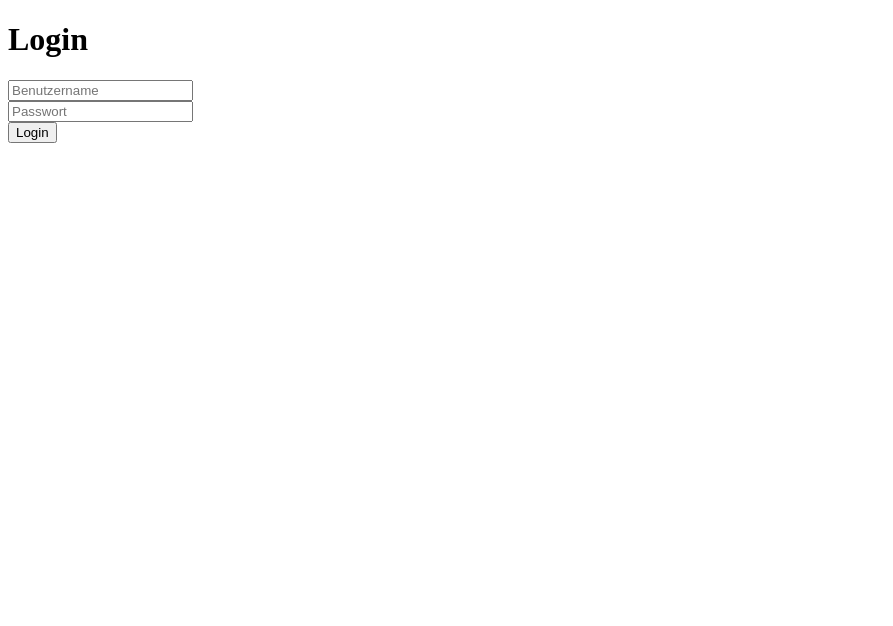
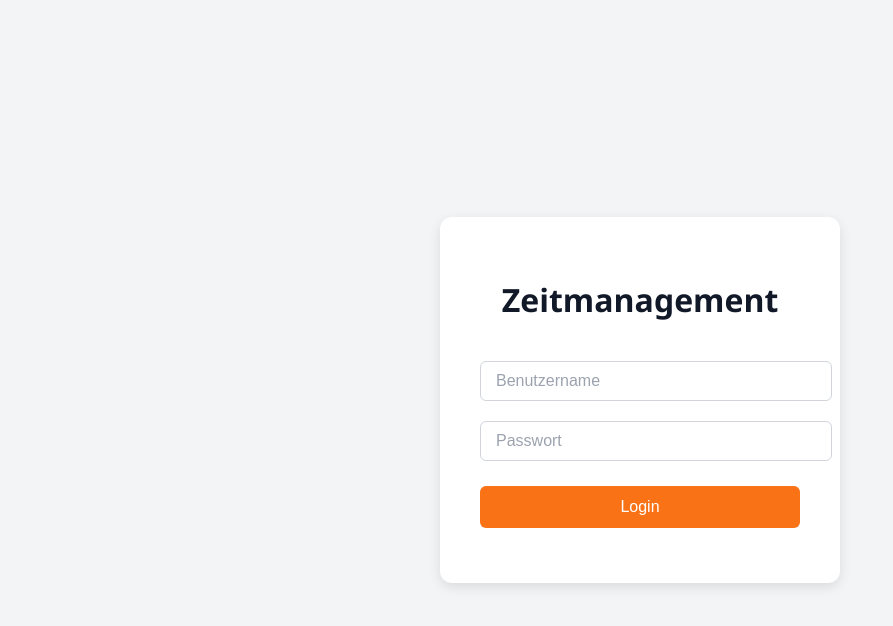
Before and after one commit to alessandrobolte/zeitmanagement-swl, a website: page login.html in a window 1280 px wide. Shown: the whole page, without its empty margins (0-893 px from the left). Drawn offline with Linux system fonts and the light colour scheme.

Commit message:
Update login.html

```diff
--- a/login.html
+++ b/login.html
@@ -3,17 +3,130 @@
 <head>
   <meta charset="UTF-8">
   <title>Login - Zeitmanagement</title>
+  <link rel="stylesheet" href="style.css">
+  <style>
+    /* Container zentrieren */
+    body {
+      display: flex;
+      justify-content: center;
+      align-items: center;
+      height: 100vh;
+      font-family: 'Segoe UI', sans-serif;
+      margin: 0;
+      transition: background-color 0.3s, color 0.3s;
+    }
+
+    .login-container {
+      padding: 40px;
+      border-radius: 12px;
+      width: 320px;
+      text-align: center;
+      transition: background-color 0.3s, color 0.3s;
+    }
+
+    h1 {
+      margin-bottom: 30px;
+      font-size: 2rem;
+    }
+
+    .input-field {
+      width: 100%;
+      padding: 10px 15px;
+      margin: 10px 0;
+      border-radius: 6px;
+      border: 1px solid;
+      font-size: 1rem;
+      transition: background-color 0.3s, color 0.3s, border-color 0.3s;
+    }
+
+    .input-field::placeholder {
+      color: #9ca3af;
+    }
+
+    .btn {
+      width: 100%;
+      padding: 12px;
+      margin-top: 15px;
+      border: none;
+      border-radius: 6px;
+      font-size: 1rem;
+      cursor: pointer;
+      transition: background-color 0.2s;
+    }
+
+    .error-message {
+      margin-top: 15px;
+      font-size: 0.9rem;
+    }
+
+    /* Dark Mode */
+    body.dark {
+      background-color: #1f2937;
+      color: #ffffff;
+    }
+    body.dark .login-container {
+      background-color: #111827;
+    }
+    body.dark .input-field {
+      background-color: #1f2937;
+      border-color: #374151;
+      color: #ffffff;
+    }
+    body.dark .btn {
+      background-color: #f97316;
+      color: #ffffff;
+    }
+    body.dark .btn:hover {
+      background-color: #ea580c;
+    }
+    body.dark .error-message {
+      color: #f87171;
+    }
+
+    /* Light Mode */
+    body.light {
+      background-color: #f3f4f6;
+      color: #111827;
+    }
+    body.light .login-container {
+      background-color: #ffffff;
+      box-shadow: 0 4px 12px rgba(0,0,0,0.1);
+    }
+    body.light .input-field {
+      background-color: #ffffff;
+      border-color: #d1d5db;
+      color: #111827;
+    }
+    body.light .btn {
+      background-color: #f97316;
+      color: #ffffff;
+    }
+    body.light .btn:hover {
+      background-color: #ea580c;
+    }
+    body.light .error-message {
+      color: #dc2626;
+    }
+  </style>
 </head>
 <body>
-  <h1>Login</h1>
-  <form id="loginForm">
-    <input type="text" id="username" placeholder="Benutzername" required><br>
-    <input type="password" id="password" placeholder="Passwort" required><br>
-    <button type="submit">Login</button>
-  </form>
-  <p id="message" style="color:red;"></p>
+
+  <div class="login-container">
+    <h1>Zeitmanagement</h1>
+    <form id="loginForm">
+      <input type="text" id="username" placeholder="Benutzername" required class="input-field">
+      <input type="password" id="password" placeholder="Passwort" required class="input-field">
+      <button type="submit" class="btn">Login</button>
+    </form>
+    <p id="message" class="error-message"></p>
+  </div>
 
   <script>
+    // Dark/Light Mode automatisch setzen
+    const prefersDark = window.matchMedia && window.matchMedia('(prefers-color-scheme: dark)').matches;
+    document.body.classList.add(prefersDark ? 'dark' : 'light');
+
+    // Login-Logik
     const form = document.getElementById("loginForm");
     const message = document.getElementById("message");
 
@@ -35,10 +148,8 @@
           return;
         }
 
-        // Token speichern
         localStorage.setItem("token", data.token);
 
-        // Weiterleitung
         if (data.mustChangePassword) {
           window.location.href = "change-password.html";
         } else {
@@ -51,5 +162,6 @@
       }
     });
   </script>
+
 </body>
 </html>
```
